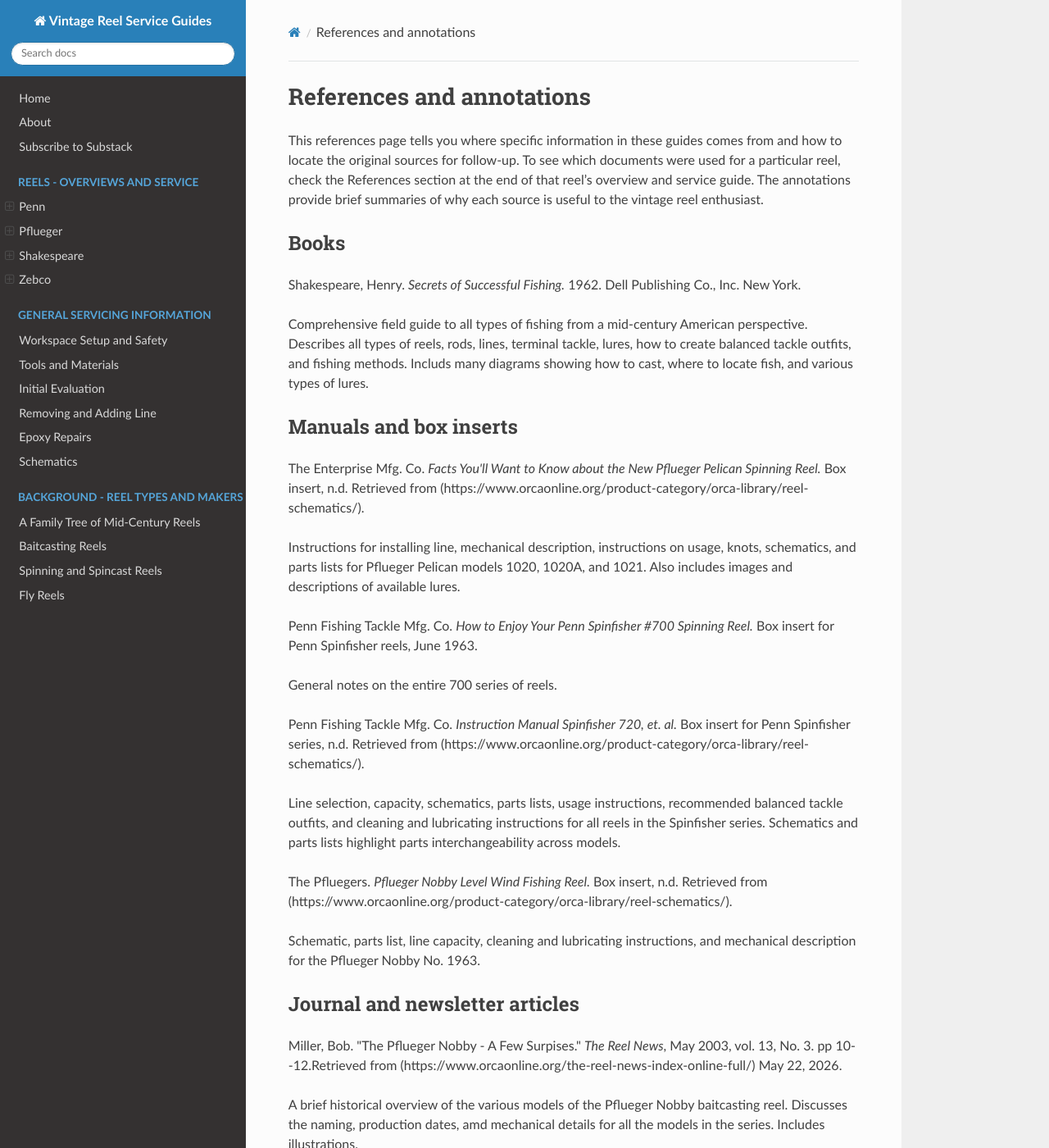
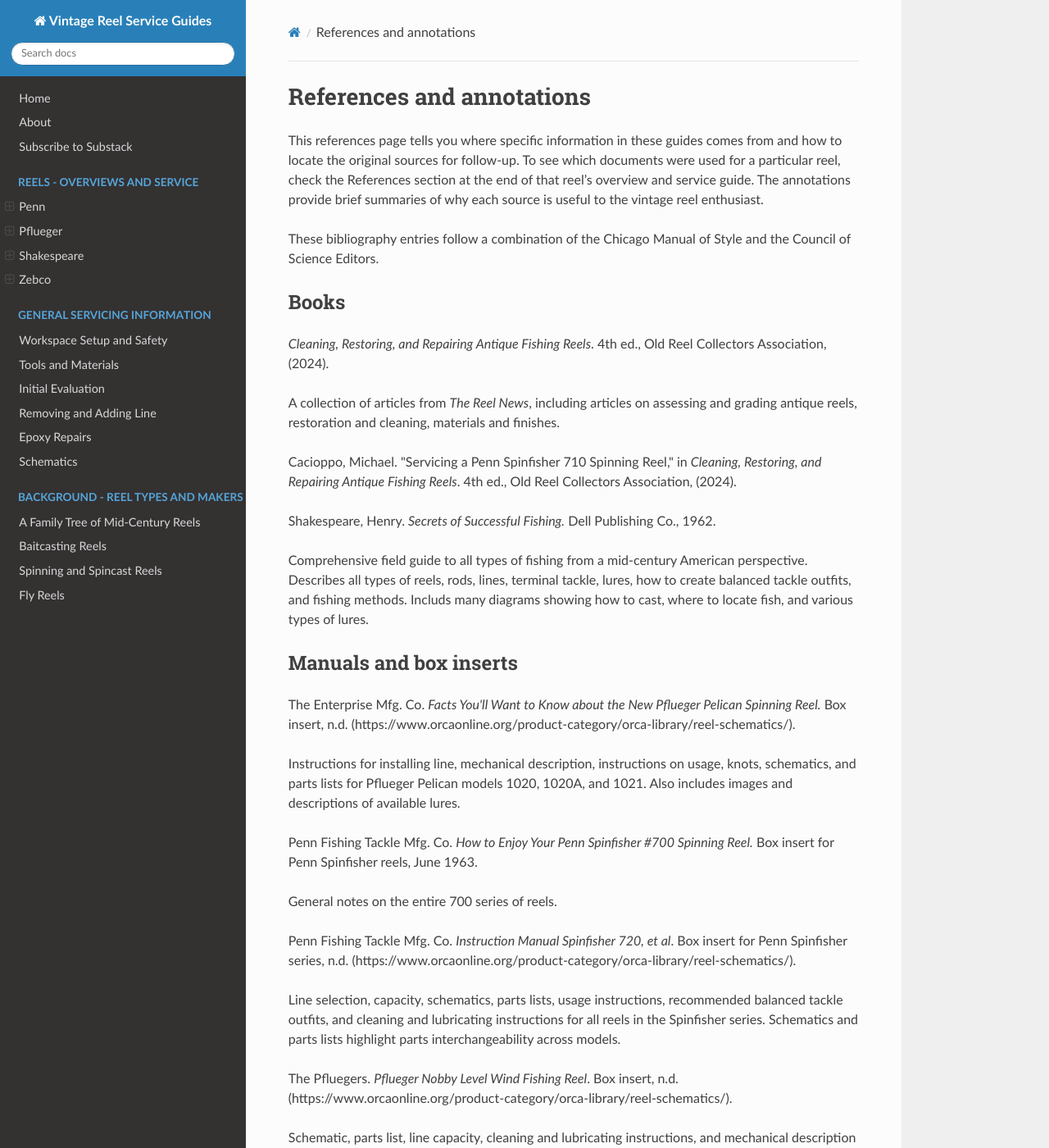
Before and after one commit to john-tech-writer/vintage-reel-service-guides, an MkDocs documentation site: the page built from docs/references.md, in a window 1280 px wide and 1400 px high. Shown: the whole window at 82% size. Built offline with MkDocs 1.6.1, drawn with Linux system fonts in a browser that asks for light colours; nearby versions of some CDN libraries; some of the changed text lies outside the part shown.

Commit message:
updated refs format

```diff
--- a/docs/references.md
+++ b/docs/references.md
@@ -2,15 +2,24 @@
 
 This references page tells you where specific information in these guides comes from and how to locate the original sources for follow‑up. To see which documents were used for a particular reel, check the References section at the end of that reel’s overview and service guide. The annotations provide brief summaries of why each source is useful to the vintage reel enthusiast.
 
+These bibliography entries follow a combination of the Chicago Manual of Style and the Council of Science Editors.
+
 ## Books
 
-Shakespeare, Henry. *Secrets of Successful Fishing.* 1962. Dell Publishing Co., Inc. New York.
+*Cleaning, Restoring, and Repairing Antique Fishing Reels*. 4th ed., Old Reel Collectors Association, (2024).
+
+A collection of articles from *The Reel News*, including articles on assessing and grading antique reels, restoration and cleaning, materials and finishes.
+
+Cacioppo, Michael. "Servicing a Penn Spinfisher 710 Spinning Reel," in *Cleaning, Restoring, and Repairing Antique Fishing Reels*. 4th ed., Old Reel Collectors Association, (2024).
+
+Shakespeare, Henry. *Secrets of Successful Fishing.* Dell Publishing Co., 1962.
 
 Comprehensive field guide to all types of fishing from a mid-century American perspective. Describes all types of reels, rods, lines, terminal tackle, lures, how to create balanced tackle outfits, and fishing methods. Includs many diagrams showing how to cast, where to locate fish, and various types of lures.
 
+
 ## Manuals and box inserts
 
-The Enterprise Mfg. Co. *Facts You'll Want to Know about the New Pflueger Pelican Spinning Reel.* Box insert, n.d. Retrieved from (https://www.orcaonline.org/product-category/orca-library/reel-schematics/).
+The Enterprise Mfg. Co. *Facts You'll Want to Know about the New Pflueger Pelican Spinning Reel.* Box insert, n.d. (https://www.orcaonline.org/product-category/orca-library/reel-schematics/).
 
 Instructions for installing line, mechanical description, instructions on usage, knots, schematics, and parts lists for Pflueger Pelican models 1020, 1020A, and 1021. Also includes images and descriptions of available lures.
 
@@ -18,26 +27,26 @@
 
 General notes on the entire 700 series of reels.
 
-Penn Fishing Tackle Mfg. Co. *Instruction Manual Spinfisher 720, et. al.* Box insert for Penn Spinfisher series, n.d. Retrieved from (https://www.orcaonline.org/product-category/orca-library/reel-schematics/).
+Penn Fishing Tackle Mfg. Co. *Instruction Manual Spinfisher 720, et al*. Box insert for Penn Spinfisher series, n.d. (https://www.orcaonline.org/product-category/orca-library/reel-schematics/).
 
 Line selection, capacity, schematics, parts lists, usage instructions, recommended balanced tackle outfits, and cleaning and lubricating instructions for all reels in the Spinfisher series. Schematics and parts lists highlight parts interchangeability across models.
 
-The Pfluegers. *Pflueger Nobby Level Wind Fishing Reel.* Box insert, n.d. Retrieved from (https://www.orcaonline.org/product-category/orca-library/reel-schematics/).
+The Pfluegers. *Pflueger Nobby Level Wind Fishing Reel*. Box insert, n.d. (https://www.orcaonline.org/product-category/orca-library/reel-schematics/).
 
 Schematic, parts list, line capacity, cleaning and lubricating instructions, and mechanical description for the Pflueger Nobby No. 1963.
 
 ## Journal and newsletter articles
 
-Miller, Bob. "The Pflueger Nobby - A Few Surpises." *The Reel News*, May 2003, vol. 13, No. 3. pp 10--12.Retrieved from (https://www.orcaonline.org/the-reel-news-index-online-full/) May 22, 2026.
+Miller, Bob. "The Pflueger Nobby - A Few Surpises." *The Reel News* 13, no. 3 (2003): 10-12.(https://www.orcaonline.org/the-reel-news-index-online-full/).
 
 A brief historical overview of the various models of the Pflueger Nobby baitcasting reel. Discusses the naming, production dates, amd mechanical details for all the models in the series. Includes illustrations.
 
-Steward, Douglas. *A History of the Shakespeare Company 1896 - 1952.* Retrieved from Kalamazoo College CACHE Digital Archive (https://cache.kzoo.edu). 2.26.2026.
+Steward, Douglas. "A History of the Shakespeare Company 1896-1952." (n.d.): Kalamazoo College CACHE Digital Archive (https://cache.kzoo.edu).
 
 Covers what years important reel models were introduced.
 
-## Other online sources
+## Patents
 
-Fishing Reel patent 2,571,440. United States Patent Office. October 16, 1951. Goldberg, Jacob M., Denver, CO.
+Goldberg, Jacob M., inventor. Fishing Reel. United States patent US 2,571,440. 1951 Oct 16.
 
 Describes the mechanics and operation of the reel marketed as the Magic Fishing Reel, includes schematics.
```
Also changed, not shown: project-docs/directory-layout.md (+4 -3 lines), project-docs/photo-standards.md (+5 -3 lines).
